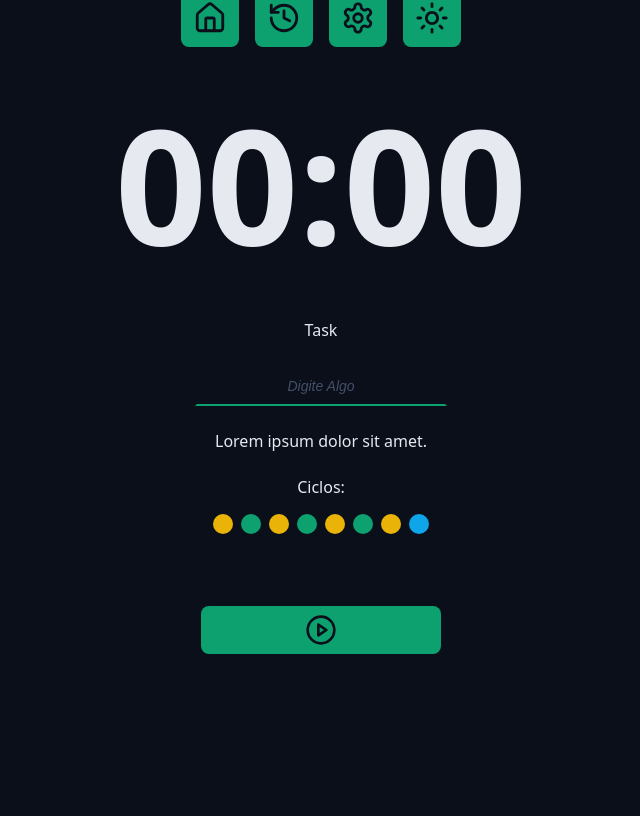
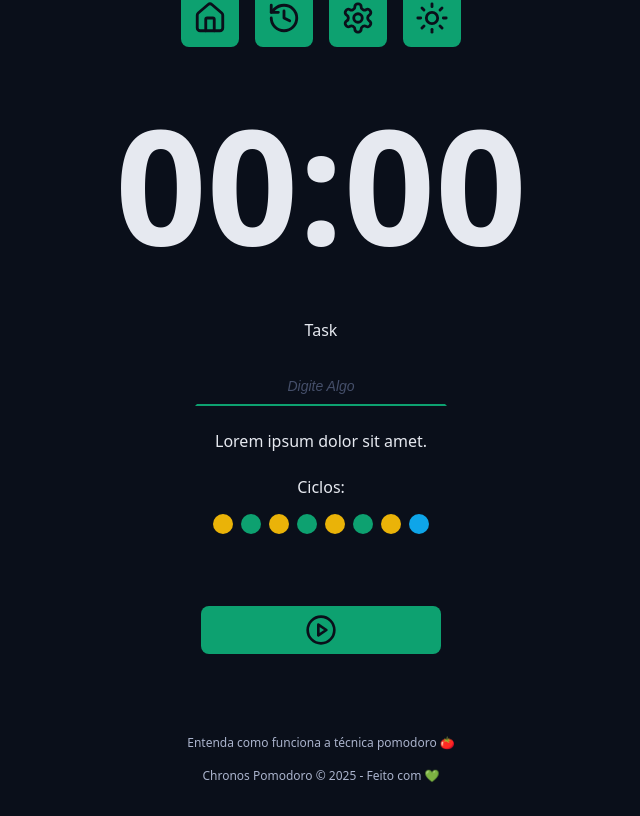
Before and after one commit to vimassaru/chronos_pomodoro, a React (Vite) app: page / in a window 1280 px wide. Shown: the part 229-1045 px from the top of the page, without its empty margins (319-959 px from the left). Before the commit the page ends 963 px from the top, so only its background shows below. Built offline with nearby package versions, Linux system fonts and the light colour scheme.

Commit message:
feature: adicionando Footer.tsx

```diff
--- a/src/App.tsx
+++ b/src/App.tsx
@@ -9,6 +9,7 @@
 
 import './styles/global.css';
 import './styles/themes.css';
+import { Footer } from './components/ui/Footer';
 
 export const App = () => {
   return (
@@ -46,6 +47,9 @@
           </div>
         </form>
       </Container>
+      <Container>
+        <Footer />
+      </Container>
     </>
   );
 };
--- /dev/null
+++ b/src/components/ui/Footer/index.tsx
@@ -0,0 +1,12 @@
+import styles from './styles.module.css';
+
+export const Footer = () => {
+  return (
+    <footer className={styles.footer}>
+      <a href='#'>Entenda como funciona a técnica pomodoro 🍅</a>
+      <a href='#'>
+        Chronos Pomodoro &copy; {new Date().getFullYear()} - Feito com 💚
+      </a>
+    </footer>
+  );
+};
--- /dev/null
+++ b/src/components/ui/Footer/styles.module.css
@@ -0,0 +1,18 @@
+.footer {
+  display: flex;
+  flex-direction: column;
+  align-items: center;
+  justify-content: center;
+  font-size: 1.2rem;
+  gap: 1.6rem;
+}
+
+.footer a {
+  color: var(--text-muted);
+  text-decoration: none;
+}
+
+.footer a:hover {
+  color: var(--text-muted);
+  text-decoration: underline;
+}
```
